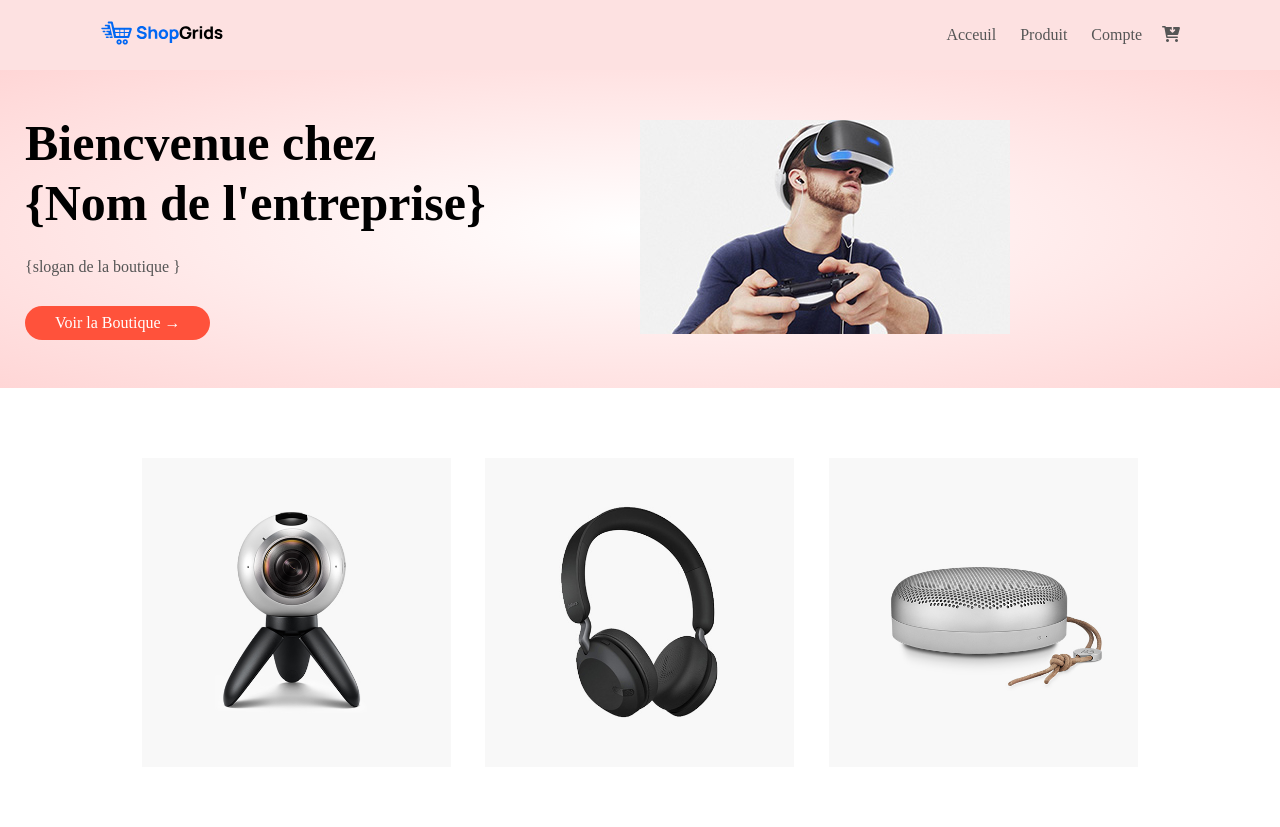
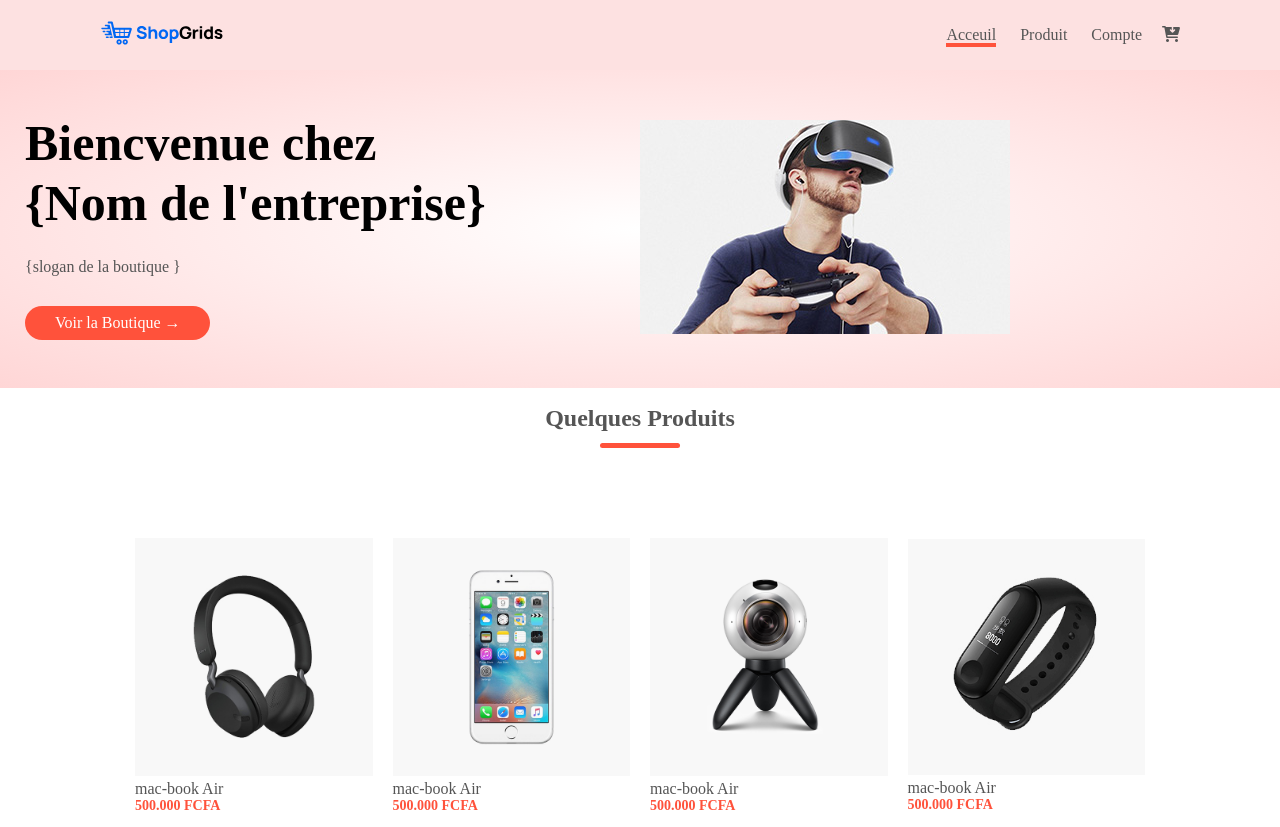
Before and after one commit to velosso/Mater-Tech, a plain HTML site: page index.html in a window 1280 px wide. Shown: the top 827 px of the page. Drawn offline with Linux system fonts and the light colour scheme.

Commit message:
version1.4

```diff
--- a/css/style.css
+++ b/css/style.css
@@ -33,6 +33,10 @@
 }
 
 
+.active{
+    border-bottom: solid 4px #ff523b;
+
+}
 
 nav{
     flex: 1;
@@ -53,6 +57,8 @@ a{
     text-decoration: none;
     color: #555;
 }
+
+
 
 p{
     color: #555;
--- a/index.html
+++ b/index.html
@@ -19,9 +19,9 @@
                 </div>
                 <nav>
                     <ul id="MenuItems">
-                        <li><a href="index.html">Acceuil</a></li>
-                        <li><a href="produit.html">Produit</a></li>
-                        <li><a href="Compte.html">Compte</a></li>
+                        <li ><a class="active" href="index.html">Acceuil</a></li>
+                        <li ><a  href="produit.html">Produit</a></li>
+                        <li ><a  href="Compte.html">Compte</a></li>
                     </ul>
                 </nav>
                 <a href="Panier.html"> <i class="fa-solid fa-cart-arrow-down"></i> </a>
@@ -43,21 +43,7 @@
 
     <!------------------------------------------ COLLECTION RECENTE ------------------------------>
 
-    <div class="categories">
-        <div class="small-container">
-            <div class="row">
-                <div class="col-3">
-                    <img src="images/produit/product-3.jpg">
-                </div>
-                <div class="col-3">
-                    <img src="images/produit/product-5.jpg">
-                </div>
-                <div class="col-3">
-                    <img src="images/produit/product-6.jpg">
-                </div>
-            </div>
-        </div>
-    </div>
+
 
     <!------------------------------------------ PRODUIT RECENT ------------------------------>
 
```
Also changed, not shown: Compte.html (+1 -1 lines), Panier.html (+1 -1 lines), produit.html (+1 -1 lines).
